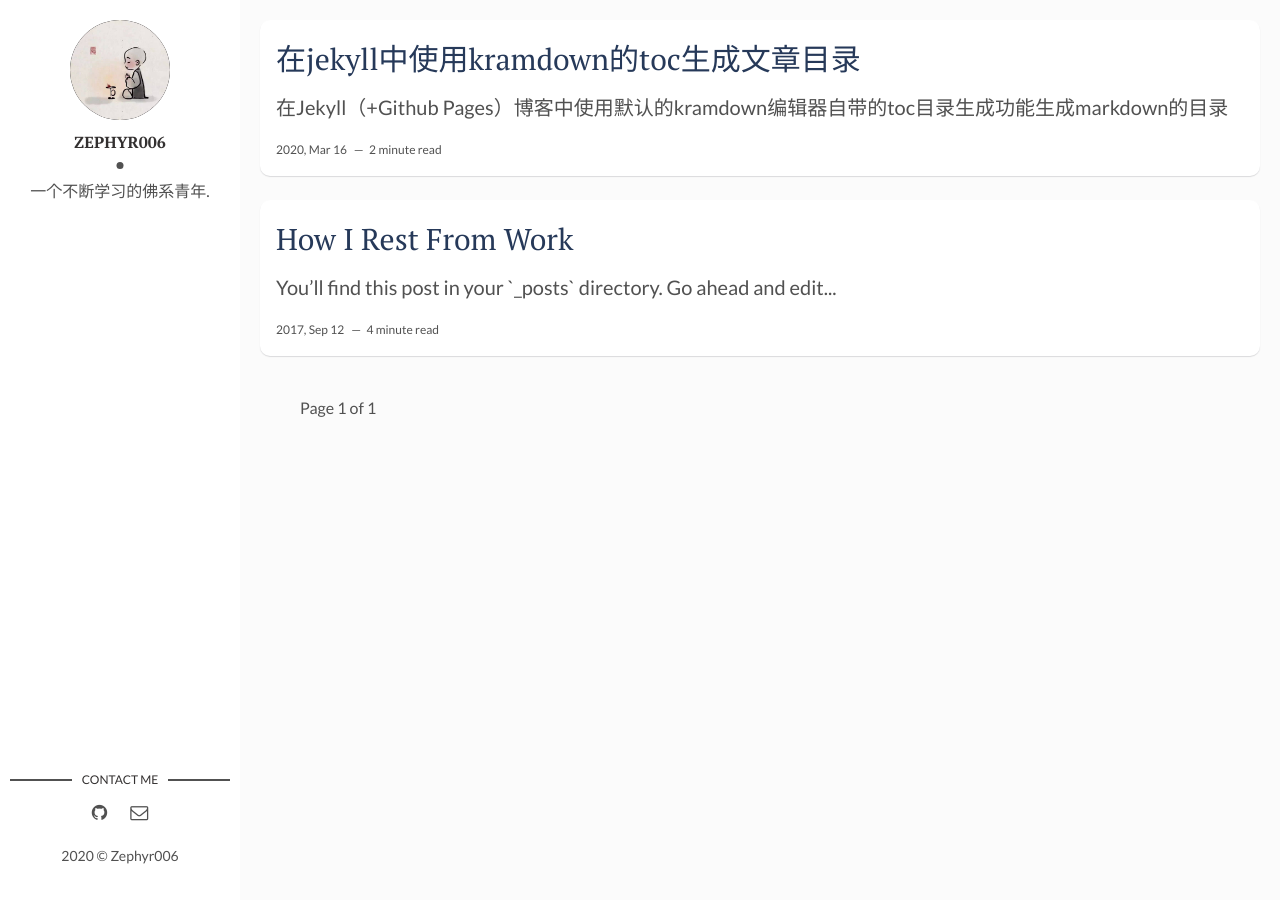
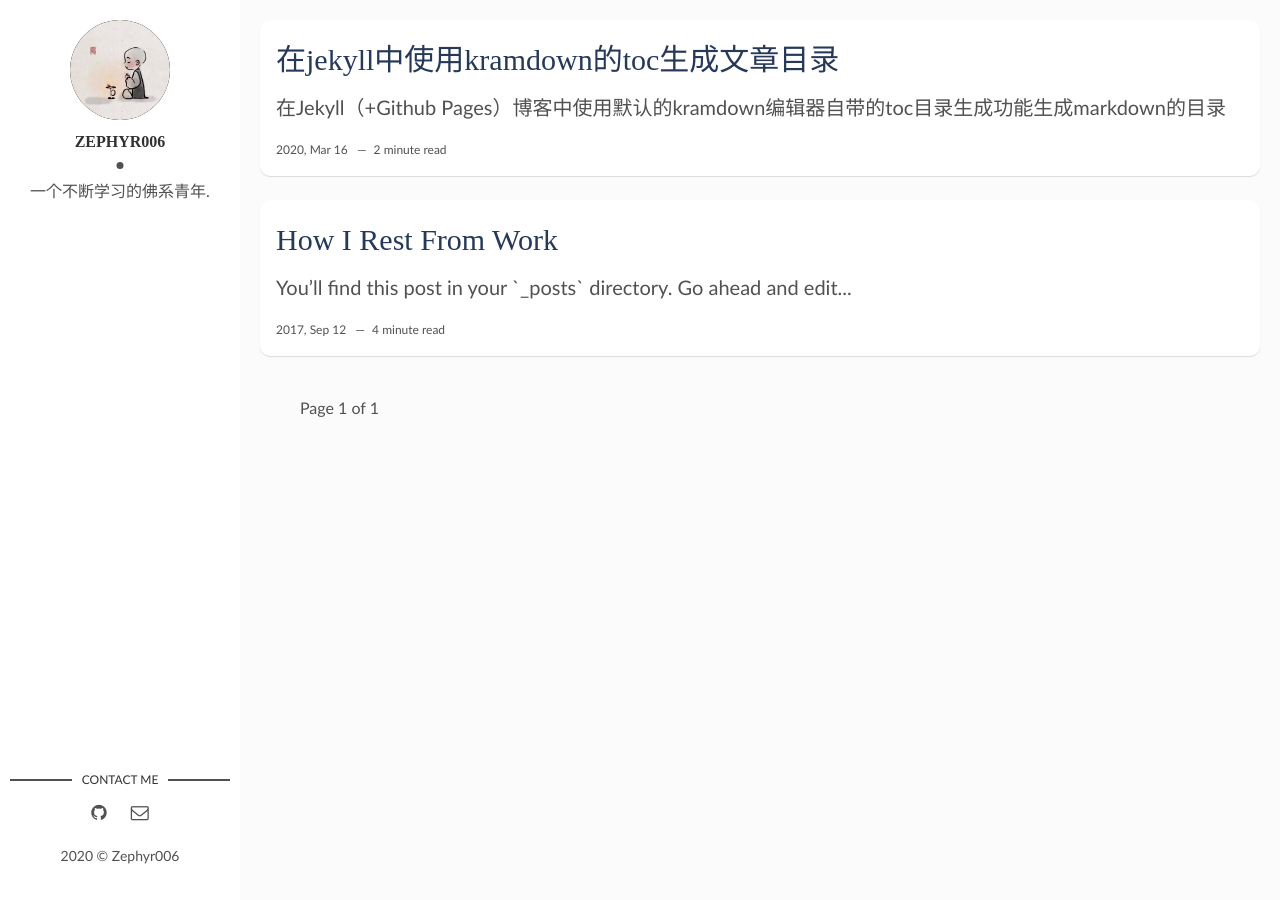
Before and after one commit to Zephyr006/zephyr006.github.io, a Jekyll site: the page built from index.html, in a window 1280 px wide. Built offline with Jekyll 4.4.1, drawn with Linux system fonts in a browser that asks for light colours; some web fonts are replaced; the list of posts is cut into pages by our own code; comment, search, counter and statistics services are not loaded.

Commit message:
调整页面css

```diff
--- a/_includes/head.html
+++ b/_includes/head.html
@@ -80,8 +80,10 @@
 	<!-- iOS Safari -->
 	<meta name="apple-mobile-web-app-status-bar-style" content="#263959">
 	<!-- Google Fonts -->
-	<link href="https://fonts.googleapis.com/css?family=PT+Serif:400,700" rel="stylesheet">
-	<link href="https://fonts.googleapis.com/css?family=Lato:300,400,700" rel="stylesheet">
+<!--	<link href="https://fonts.googleapis.com/css?family=PT+Serif:400,700" rel="stylesheet">-->
+<!--	<link href="https://fonts.googleapis.com/css?family=Lato:300,400,700" rel="stylesheet">-->
+	<link href="{{ "/assets/fonts/Serif.css" | prepend: site.baseurl }}" rel="stylesheet">
+	<link href="{{ "/assets/fonts/Lato.css" | prepend: site.baseurl }}" rel="stylesheet">
     <!-- rouge - code highlight, github style-->
      <link rel="stylesheet" href="{{ "/assets/css/syntax.css" | prepend: site.baseurl }}">
 	<!-- Font Awesome -->
--- a/assets/css/main.css
+++ b/assets/css/main.css
@@ -1118,7 +1118,7 @@ footer .copyright {
       -ms-flex-align: stretch;
           align-items: stretch;
   /*min-height: 11rem;*/
-  min-height: 9rem;
+  min-height: 7rem;
   -webkit-border-radius: 10px;
           border-radius: 10px;
   overflow: hidden;
--- /dev/null
+++ b/assets/fonts/Lato.css
@@ -0,0 +1,48 @@
+/* latin-ext */
+@font-face {
+    font-family: 'Lato';
+    font-style: normal;
+    font-weight: 300;
+    src: local('Lato Light'), local('Lato-Light'), url(https://fonts.gstatic.com/s/lato/v16/S6u9w4BMUTPHh7USSwaPGR_p.woff2) format('woff2');
+    unicode-range: U+0100-024F, U+0259, U+1E00-1EFF, U+2020, U+20A0-20AB, U+20AD-20CF, U+2113, U+2C60-2C7F, U+A720-A7FF;
+}
+/* latin */
+@font-face {
+    font-family: 'Lato';
+    font-style: normal;
+    font-weight: 300;
+    src: local('Lato Light'), local('Lato-Light'), url(https://fonts.gstatic.com/s/lato/v16/S6u9w4BMUTPHh7USSwiPGQ.woff2) format('woff2');
+    unicode-range: U+0000-00FF, U+0131, U+0152-0153, U+02BB-02BC, U+02C6, U+02DA, U+02DC, U+2000-206F, U+2074, U+20AC, U+2122, U+2191, U+2193, U+2212, U+2215, U+FEFF, U+FFFD;
+}
+/* latin-ext */
+@font-face {
+    font-family: 'Lato';
+    font-style: normal;
+    font-weight: 400;
+    src: local('Lato Regular'), local('Lato-Regular'), url(https://fonts.gstatic.com/s/lato/v16/S6uyw4BMUTPHjxAwXjeu.woff2) format('woff2');
+    unicode-range: U+0100-024F, U+0259, U+1E00-1EFF, U+2020, U+20A0-20AB, U+20AD-20CF, U+2113, U+2C60-2C7F, U+A720-A7FF;
+}
+/* latin */
+@font-face {
+    font-family: 'Lato';
+    font-style: normal;
+    font-weight: 400;
+    src: local('Lato Regular'), local('Lato-Regular'), url(https://fonts.gstatic.com/s/lato/v16/S6uyw4BMUTPHjx4wXg.woff2) format('woff2');
+    unicode-range: U+0000-00FF, U+0131, U+0152-0153, U+02BB-02BC, U+02C6, U+02DA, U+02DC, U+2000-206F, U+2074, U+20AC, U+2122, U+2191, U+2193, U+2212, U+2215, U+FEFF, U+FFFD;
+}
+/* latin-ext */
+@font-face {
+    font-family: 'Lato';
+    font-style: normal;
+    font-weight: 700;
+    src: local('Lato Bold'), local('Lato-Bold'), url(https://fonts.gstatic.com/s/lato/v16/S6u9w4BMUTPHh6UVSwaPGR_p.woff2) format('woff2');
+    unicode-range: U+0100-024F, U+0259, U+1E00-1EFF, U+2020, U+20A0-20AB, U+20AD-20CF, U+2113, U+2C60-2C7F, U+A720-A7FF;
+}
+/* latin */
+@font-face {
+    font-family: 'Lato';
+    font-style: normal;
+    font-weight: 700;
+    src: local('Lato Bold'), local('Lato-Bold'), url(https://fonts.gstatic.com/s/lato/v16/S6u9w4BMUTPHh6UVSwiPGQ.woff2) format('woff2');
+    unicode-range: U+0000-00FF, U+0131, U+0152-0153, U+02BB-02BC, U+02C6, U+02DA, U+02DC, U+2000-206F, U+2074, U+20AC, U+2122, U+2191, U+2193, U+2212, U+2215, U+FEFF, U+FFFD;
+}
--- /dev/null
+++ b/assets/fonts/Serif.css
@@ -0,0 +1,64 @@
+/* cyrillic-ext */
+@font-face {
+    font-family: 'PT Serif';
+    font-style: normal;
+    font-weight: 400;
+    src: local('PT Serif'), local('PTSerif-Regular'), url(https://fonts.gstatic.com/s/ptserif/v11/EJRVQgYoZZY2vCFuvAFbzr-tdg.woff2) format('woff2');
+    unicode-range: U+0460-052F, U+1C80-1C88, U+20B4, U+2DE0-2DFF, U+A640-A69F, U+FE2E-FE2F;
+}
+/* cyrillic */
+@font-face {
+    font-family: 'PT Serif';
+    font-style: normal;
+    font-weight: 400;
+    src: local('PT Serif'), local('PTSerif-Regular'), url(https://fonts.gstatic.com/s/ptserif/v11/EJRVQgYoZZY2vCFuvAFSzr-tdg.woff2) format('woff2');
+    unicode-range: U+0400-045F, U+0490-0491, U+04B0-04B1, U+2116;
+}
+/* latin-ext */
+@font-face {
+    font-family: 'PT Serif';
+    font-style: normal;
+    font-weight: 400;
+    src: local('PT Serif'), local('PTSerif-Regular'), url(https://fonts.gstatic.com/s/ptserif/v11/EJRVQgYoZZY2vCFuvAFYzr-tdg.woff2) format('woff2');
+    unicode-range: U+0100-024F, U+0259, U+1E00-1EFF, U+2020, U+20A0-20AB, U+20AD-20CF, U+2113, U+2C60-2C7F, U+A720-A7FF;
+}
+/* latin */
+@font-face {
+    font-family: 'PT Serif';
+    font-style: normal;
+    font-weight: 400;
+    src: local('PT Serif'), local('PTSerif-Regular'), url(https://fonts.gstatic.com/s/ptserif/v11/EJRVQgYoZZY2vCFuvAFWzr8.woff2) format('woff2');
+    unicode-range: U+0000-00FF, U+0131, U+0152-0153, U+02BB-02BC, U+02C6, U+02DA, U+02DC, U+2000-206F, U+2074, U+20AC, U+2122, U+2191, U+2193, U+2212, U+2215, U+FEFF, U+FFFD;
+}
+/* cyrillic-ext */
+@font-face {
+    font-family: 'PT Serif';
+    font-style: normal;
+    font-weight: 700;
+    src: local('PT Serif Bold'), local('PTSerif-Bold'), url(https://fonts.gstatic.com/s/ptserif/v11/EJRSQgYoZZY2vCFuvAnt66qfVyvHpA.woff2) format('woff2');
+    unicode-range: U+0460-052F, U+1C80-1C88, U+20B4, U+2DE0-2DFF, U+A640-A69F, U+FE2E-FE2F;
+}
+/* cyrillic */
+@font-face {
+    font-family: 'PT Serif';
+    font-style: normal;
+    font-weight: 700;
+    src: local('PT Serif Bold'), local('PTSerif-Bold'), url(https://fonts.gstatic.com/s/ptserif/v11/EJRSQgYoZZY2vCFuvAnt66qWVyvHpA.woff2) format('woff2');
+    unicode-range: U+0400-045F, U+0490-0491, U+04B0-04B1, U+2116;
+}
+/* latin-ext */
+@font-face {
+    font-family: 'PT Serif';
+    font-style: normal;
+    font-weight: 700;
+    src: local('PT Serif Bold'), local('PTSerif-Bold'), url(https://fonts.gstatic.com/s/ptserif/v11/EJRSQgYoZZY2vCFuvAnt66qcVyvHpA.woff2) format('woff2');
+    unicode-range: U+0100-024F, U+0259, U+1E00-1EFF, U+2020, U+20A0-20AB, U+20AD-20CF, U+2113, U+2C60-2C7F, U+A720-A7FF;
+}
+/* latin */
+@font-face {
+    font-family: 'PT Serif';
+    font-style: normal;
+    font-weight: 700;
+    src: local('PT Serif Bold'), local('PTSerif-Bold'), url(https://fonts.gstatic.com/s/ptserif/v11/EJRSQgYoZZY2vCFuvAnt66qSVys.woff2) format('woff2');
+    unicode-range: U+0000-00FF, U+0131, U+0152-0153, U+02BB-02BC, U+02C6, U+02DA, U+02DC, U+2000-206F, U+2074, U+20AC, U+2122, U+2191, U+2193, U+2212, U+2215, U+FEFF, U+FFFD;
+}
```
